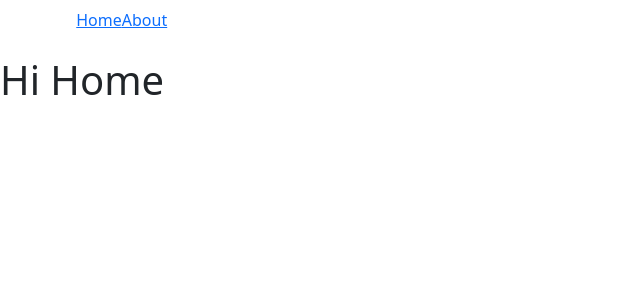
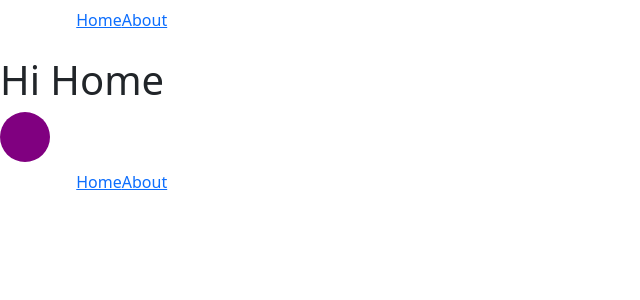
Before and after one commit to Nawaf-Almansour/Dashboard-D3js-React, a React (Create React App) app: page / in a window 1280 px wide. Shown: the top 300 px of the page, without its empty margins (0-640 px from the left). Built offline with nearby package versions, Linux system fonts and the light colour scheme.

Commit message:
add circle

```diff
--- a/package.json
+++ b/package.json
@@ -8,6 +8,8 @@
     "@testing-library/react": "^11.2.7",
     "@testing-library/user-event": "^12.8.3",
     "bootstrap": "^5.1.0",
+    "d3": "^7.0.1",
+    "d3-selection": "^3.0.0",
     "gh-pages": "^3.2.3",
     "react": "^17.0.2",
     "react-dom": "^17.0.2",
--- a/src/components/layouts/BaseLayout.js
+++ b/src/components/layouts/BaseLayout.js
@@ -1,4 +1,5 @@
 import Header from "../shared/Header";
+import Footer from "../shared/Footer";
 
 const BaseLayout = (props) => {
     const { children, className } = props
@@ -10,6 +11,7 @@ const BaseLayout = (props) => {
                     {children}
                 </div>
             </main>
+            <Footer/>
         </div>
 
     )
--- /dev/null
+++ b/src/components/shared/Circle.js
@@ -0,0 +1,26 @@
+
+import * as d3 from "d3";
+import {useEffect, useRef} from 'react';
+
+const Circle = () => {
+    const svgLegendRef = useRef(null);
+
+
+    useEffect(() => {
+
+        d3.select(svgLegendRef.current).append("svg")
+        .attr("width", 50)
+        .attr("height", 50)
+        .append("circle")
+        .attr("cx", 25)
+        .attr("cy", 25)
+        .attr("r", 25)
+        .style("fill", "purple");
+
+    });
+    return(<div ref={svgLegendRef}></div>)
+
+}
+
+
+export default Circle;
--- a/src/components/shared/Footer.js
+++ b/src/components/shared/Footer.js
@@ -0,0 +1,51 @@
+import { Link } from "react-router-dom";
+import React, { useState } from 'react';
+import {
+    Collapse,
+    Navbar,
+    NavbarToggler,
+    NavbarBrand,
+    Nav,
+    NavItem,
+    NavLink
+} from 'reactstrap';
+
+
+const BsNavLink = (props) => {
+    const {route, title } = props;
+    return (
+        <Link to={route}>
+            {title}
+        </Link>
+    )
+}
+
+const Footer = (props) => {
+    const [isOpen, setIsOpen] = useState(false);
+    const toggle = () => setIsOpen(!isOpen);
+    return (
+        <div>
+            <Navbar
+                className={`port-navbar port-default absolute`}
+                color="transparent" dark expand="md">
+                <NavbarBrand className={"port-navbar-brand"} href="/">Nawaf</NavbarBrand>
+                <NavbarToggler onClick={toggle} />
+                <Collapse isOpen={isOpen} navbar>
+                    <Nav className="mr-auto" navbar>
+                        <NavItem className={"port-navbar-item"}>
+                            <BsNavLink route={"/"} title={"Home"}/>
+                        </NavItem>
+                        <NavItem>
+                            <BsNavLink route={"/about"} title={"About"}/>
+                        </NavItem>
+                        <NavItem className="port-navbar-item">
+                            <NavLink href="https://github.com/">GitHub</NavLink>
+                        </NavItem>
+                    </Nav>
+                </Collapse>
+            </Navbar>
+        </div>
+    );
+}
+
+export default Footer;
--- a/src/pages/Home.js
+++ b/src/pages/Home.js
@@ -1,11 +1,19 @@
 import React from "react";
 import BaseLayout from "../components/layouts/BaseLayout";
+import Circle from "../components/shared/Circle";
+
 
 class Home extends React.Component {
+
+    componentDidMount() {
+
+    }
+
     render() {
         return (
             <BaseLayout className="cover">
                 <h1>Hi Home</h1>
+          <Circle/>
             </BaseLayout>
         )
     }
```
Also changed, not shown: 1 other file (tests, documents, lock files or other folders).
